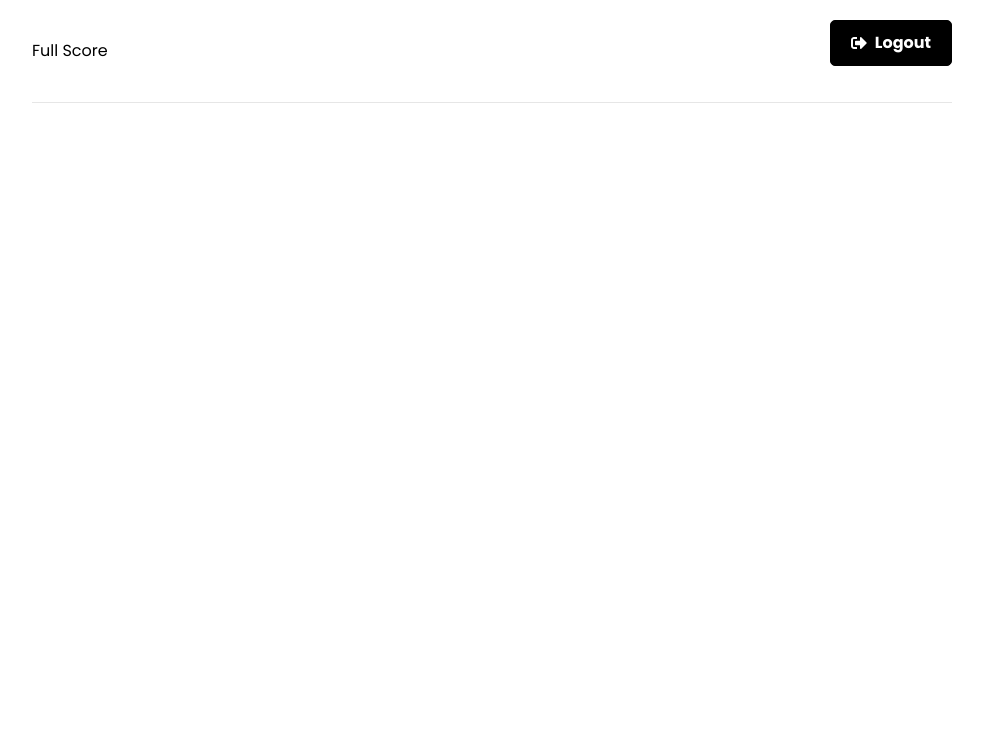
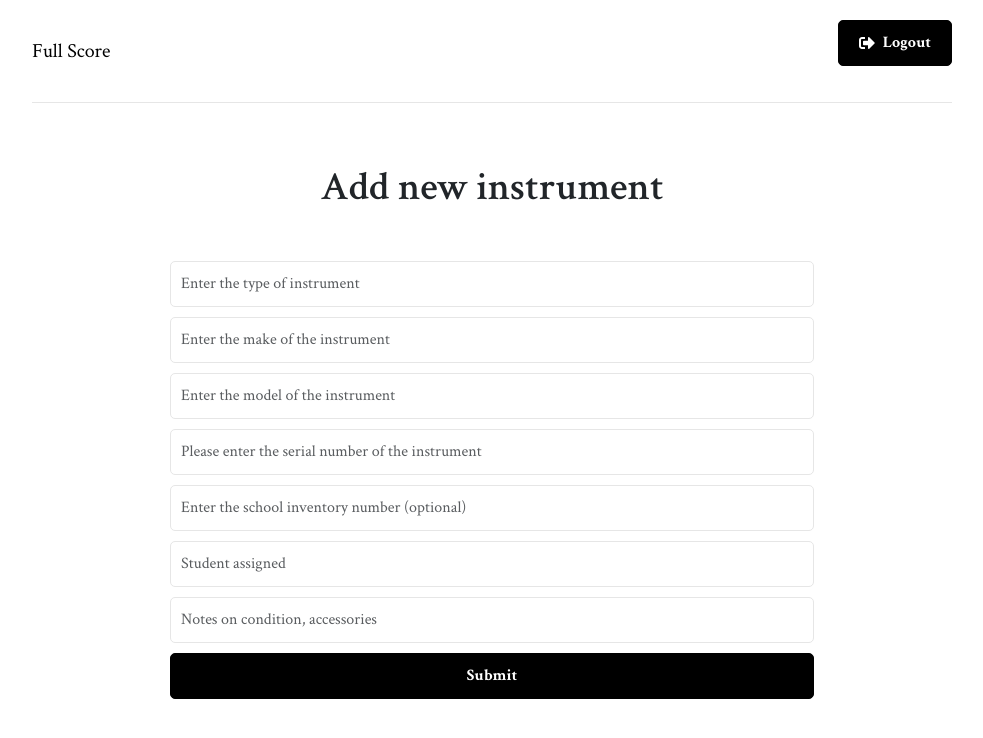
Before and after one commit to MediumJeff/full-score, a React (Create React App) app in the folder frontend/: page /addInstrument in a window 1280 px wide. Before the commit this address had no page. Shown: the top 738 px of the page, without its empty margins (148-1131 px from the left). Built offline with nearby package versions, Linux system fonts and the light colour scheme; sample sign-in values are in the browser's storage.

Commit message:
CRUD functions for inventory

```diff
--- a/frontend/src/App.js
+++ b/frontend/src/App.js
@@ -9,7 +9,9 @@ import Header from './components/Header';
 import CalendarEvents from './pages/Calendar';
 import AddEvent from './components/AddEvent';
 import Inventory from './pages/Inventory';
+import AddInstrument from './components/AddInstrument';
 import Students from './pages/Students';
+
 
 function App() {
   return (
@@ -24,6 +26,7 @@ function App() {
             <Route path='/calendar' element={<CalendarEvents />} />
             <Route path='/addEvent' element={<AddEvent />} />
             <Route path='/inventory' element={<Inventory />} />
+            <Route path='/addInstrument' element={<AddInstrument />} />
             <Route path='/students' element={<Students />} />
           </Routes>
         </div>
--- /dev/null
+++ b/frontend/src/components/AddInstrument.jsx
@@ -0,0 +1,104 @@
+import { useState, useEffect } from 'react';
+import { useSelector, useDispatch } from 'react-redux';
+import { useNavigate } from 'react-router-dom';
+import { toast } from 'react-toastify';
+import { createInstrument, reset } from '../features/inventory/inventorySlice';
+import Spinner from '../components/Spinner';
+
+
+function AddInstrument() {
+
+  // Create state for form information based on schema in backend model
+  const [instrumentData, setInstrumentData] = useState({
+    type: '',
+    make: '',
+    model: '',
+    serialNumber: '',
+    schoolNumber: '',
+    assignedTo: [],
+    damageNotes: ''
+  })
+
+  const { type, make, model, serialNumber, schoolNumber, assignedTo, damageNotes } = instrumentData
+
+  const navigate = useNavigate()
+  const dispatch = useDispatch()
+
+  // Get user info from state to verify admin status
+  const { user, isLoading, isSuccess, isError, message } = useSelector((state) => state.auth)
+
+  useEffect(() => {
+    if (isError) {
+      toast.error(message)
+    }
+    if (isSuccess) {
+      navigate('/')
+    }
+
+    dispatch(reset())
+  }, [user, isSuccess, isError, message, navigate, dispatch])
+
+  // Store form data and send to MongoAtlas
+  const onChange = (e) => {
+    setInstrumentData((prevState) => ({
+      ...prevState,
+      [e.target.name]: e.target.value
+    })
+    )
+  }
+
+  const onSubmit = (e) => {
+    e.preventDefault()
+
+    if (!user.admin) {
+      toast.error('Must have admin account to add inventory files')
+
+    } else {
+      dispatch(createInstrument(instrumentData))
+      console.log(instrumentData)
+    }
+  }
+
+  if (isLoading) {
+    return <Spinner />
+  }
+
+
+  return (
+    <>
+      <section className="heading">
+        <h1>Add new instrument</h1>
+      </section>
+      <section className="form">
+        <form onSubmit={onSubmit}>
+          <div className="form-group">
+            <input type="text" className="form-control" id="type" name="type" value={type} placeholder='Enter the type of instrument' onChange={onChange} />
+          </div>
+          <div className="form-group">
+            <input type="text" className="form-control" id="make" name="make" value={make} placeholder='Enter the make of the instrument' onChange={onChange} />
+          </div>
+          <div className="form-group">
+            <input type="text" className="form-control" id="model" name="model" value={model} placeholder='Enter the model of the instrument' onChange={onChange} />
+          </div>
+          <div className="form-group">
+            <input type="text" className="form-control" id="serialNumber" name="serialNumber" value={serialNumber} placeholder='Please enter the serial number of the instrument' onChange={onChange} />
+          </div>
+          <div className="form-group">
+            <input type="text" className="form-control" id="schoolNumber" name="schoolNumber" value={schoolNumber} placeholder='Enter the school inventory number (optional)' onChange={onChange} />
+          </div>
+          <div className="form-group">
+            <input type="text" className="form-control" id="assignedTo" name="assignedTo" value={assignedTo} placeholder='Student assigned' onChange={onChange} />
+          </div>
+          <div className="form-group">
+            <input type="text" className="form-control" id="damageNotes" name="damageNotes" value={damageNotes} placeholder='Notes on condition, accessories' onChange={onChange} />
+          </div>
+          <div className="form-group">
+            <button type='submit' className='btn btn-block'>Submit</button>
+          </div>
+        </form>
+      </section>
+    </>
+  )
+}
+
+export default AddInstrument;
--- a/frontend/src/features/inventory/inventoryService.js
+++ b/frontend/src/features/inventory/inventoryService.js
@@ -3,14 +3,14 @@ import axios from "axios";
 const API_URL = '/api/instruments/';
 
 // Create new instrument
-const createInstrument = async(instData, token) => {
+const createInstrument = async(instrumentData, token) => {
     const config = {
         headers: {
             Authorization: `Bearer ${token}`,
         },
     }
 
-    const response = await axios.post(API_URL, instData, config)
+    const response = await axios.post(API_URL, instrumentData, config)
 
     return response.data
 }
--- a/frontend/src/features/inventory/inventorySlice.js
+++ b/frontend/src/features/inventory/inventorySlice.js
@@ -11,10 +11,10 @@ const initialState = {
 
 // Create new instrument function
 export const createInstrument = createAsyncThunk('instruments/create',
-    async (instData, thunkAPI) => {
+    async (instrumentData, thunkAPI) => {
         try {
             const token = thunkAPI.getState().auth.user.token
-            return await inventoryService.createInstrument(instData, token)
+            return await inventoryService.createInstrument(instrumentData, token)
         } catch (error) {
             const message = (error.response && error.response.data && error.response.data.message) || error.message || error.toString()
             return thunkAPI.rejectWithValue(message)
@@ -23,7 +23,7 @@ export const createInstrument = createAsyncThunk('instruments/create',
 )
 
 // Get instruments function
-export const getInstrument = createAsyncThunk('inventory', async (_, thunkAPI) => {
+export const getInstrument = createAsyncThunk('instruments', async (_, thunkAPI) => {
     try {
         const token = thunkAPI.getState().auth.user.token
         return await inventoryService.getInstrument(token)
--- a/frontend/src/index.css
+++ b/frontend/src/index.css
@@ -1,4 +1,4 @@
-@import url('https://fonts.googleapis.com/css2?family=Poppins:wght@300;400;600;700&display=swap');
+@import url('https://fonts.googleapis.com/css2?family=Crimson+Text:wght@300;400;600;700&display=swap');
 
 * {
   margin: 0;
@@ -7,7 +7,8 @@
 }
 
 body {
-  font-family: 'Poppins', sans-serif;
+  font-family: 'Crimson Text', sans-serif;
+  font-size: 1.25rem;
   height: 100vh;
 }
 
--- a/frontend/src/pages/Inventory.jsx
+++ b/frontend/src/pages/Inventory.jsx
@@ -17,20 +17,6 @@ const Inventory = () => {
   const { user, isError, isSuccess, message } = useSelector((state) => state.auth)
   const { instruments } = useSelector((state) => state.instruments)
 
-  const [itemDetail, setItemDetail] = useState([])
-  const [show, setShow] = useState(false)
-
-  const itemDisplay = (e) => {
-    setItemDetail(e)
-    setShow(true)
-
-  }
-
-
-  const handleClose = () => {
-    setShow(false)
-  }
-
   useEffect(() => {
     if (isError) {
       toast.error(message)
@@ -44,6 +30,46 @@ const Inventory = () => {
       dispatch(reset())
     }
   }, [user, isError, isSuccess, message, dispatch, navigate])
+
+  const [itemDetail, setItemDetail] = useState([])
+  const [show, setShow] = useState(false)
+  const [updatedItem, setUpdatedItem] = useState([])
+  const [editModal, setEditModal] = useState(false)
+
+  const itemDisplay = (e) => {
+    setItemDetail(e)
+    setShow(true)
+  }
+
+  const handleClose = () => {
+    setShow(false)
+  }
+
+  const removeItem = () => {
+    dispatch(deleteInstrument(updatedItem._id))
+    window.location.reload(true)
+  }
+
+  const updateItemModal = () => {
+    setEditModal(true)
+    setUpdatedItem(itemDetail)
+    handleClose()
+  }
+
+  const onChange = (e) => {
+    setUpdatedItem({ ...updatedItem, [e.target.name]: e.target.value })
+  }
+
+  const editItem = () => {
+    dispatch(updateInstrument({ id: updatedItem._id, itemDetail: updatedItem }))
+    setEditModal(false)
+    window.location.reload(true)
+  }
+
+  const newInstrument = () => {
+    navigate('/addInstrument')
+  }
+
 
 
   return (
@@ -84,7 +110,7 @@ const Inventory = () => {
         </Table>
       </div>
       <div>
-        <Button variant="primary" active className='btn'>Add New</Button>
+        <Button variant="primary" active className='btn' onClick={newInstrument}>Add New</Button>
       </div>
       {/* Modal to display instrument details */}
       <div>
@@ -99,11 +125,15 @@ const Inventory = () => {
             <p>Serial No.: {itemDetail.serialNumber}</p>
             <p>Notes: {itemDetail.damageNotes}</p>
             <p>Assigned to: {(itemDetail.assignedTo) ? itemDetail.assignedTo.map(item => item.studentAssigned) : null}</p>
-            <p>Date out: {(itemDetail.assignedTo) ? itemDetail.assignedTo.map(item => new Date(item.dateOut).toLocaleDateString()) : null}</p>
-            <p>Date in: {(itemDetail.assignedTo) ? itemDetail.assignedTo.map(item => item.dateIn) : null}</p>
+            <p>Date Out: {(itemDetail.assignedTo) ? itemDetail.assignedTo.map(item => new Date(item.dateOut).toLocaleDateString()) : null}</p>
           </Modal.Body>
           <Modal.Footer>
             <Button onClick={handleClose}>Close</Button>
+            <Button variant="success" onClick={() => { editModal() }}>Update</Button>
+            <Button variant="danger" onClick={() => {
+              removeItem()
+              handleClose()
+            }}>Delete</Button>
           </Modal.Footer>
         </Modal>
       </div>
```
Also changed, not shown: 1 other file (tests, documents, lock files or other folders).
